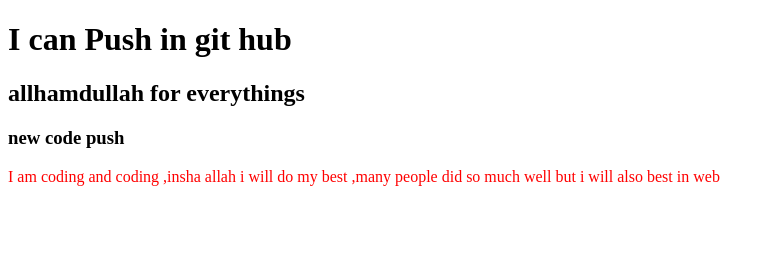
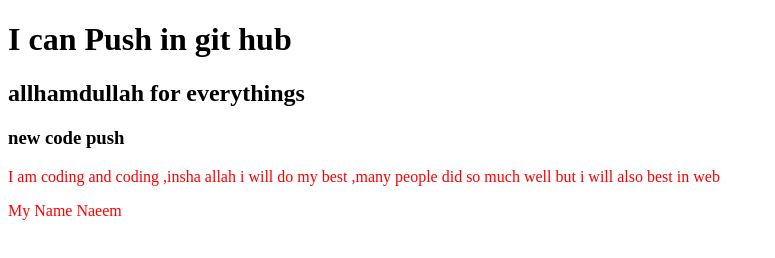
Before and after one commit to NaimulImtiaz/my-dream-repo, a plain HTML site: page index.html in a window 1280 px wide. Shown: the whole page, without its empty margins (0-775 px from the left). Drawn offline with Linux system fonts and the light colour scheme.

```diff
--- a/index.html
+++ b/index.html
@@ -13,5 +13,6 @@
     <h3> new code push
     </h3>
     <p>I am coding and coding ,insha allah i will do my best ,many people did so much well but i will also best in web</p>
+    <p>My Name Naeem</p>
 </body>
 </html>
```
